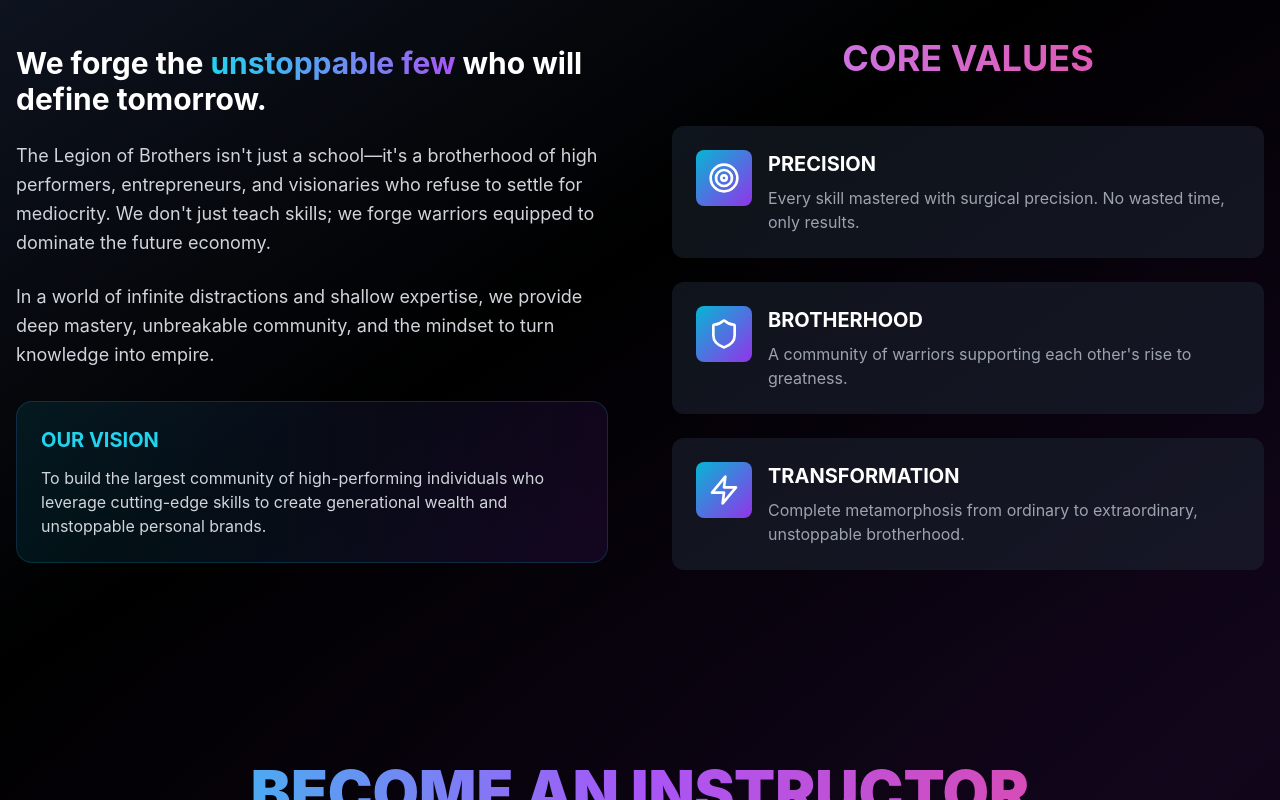
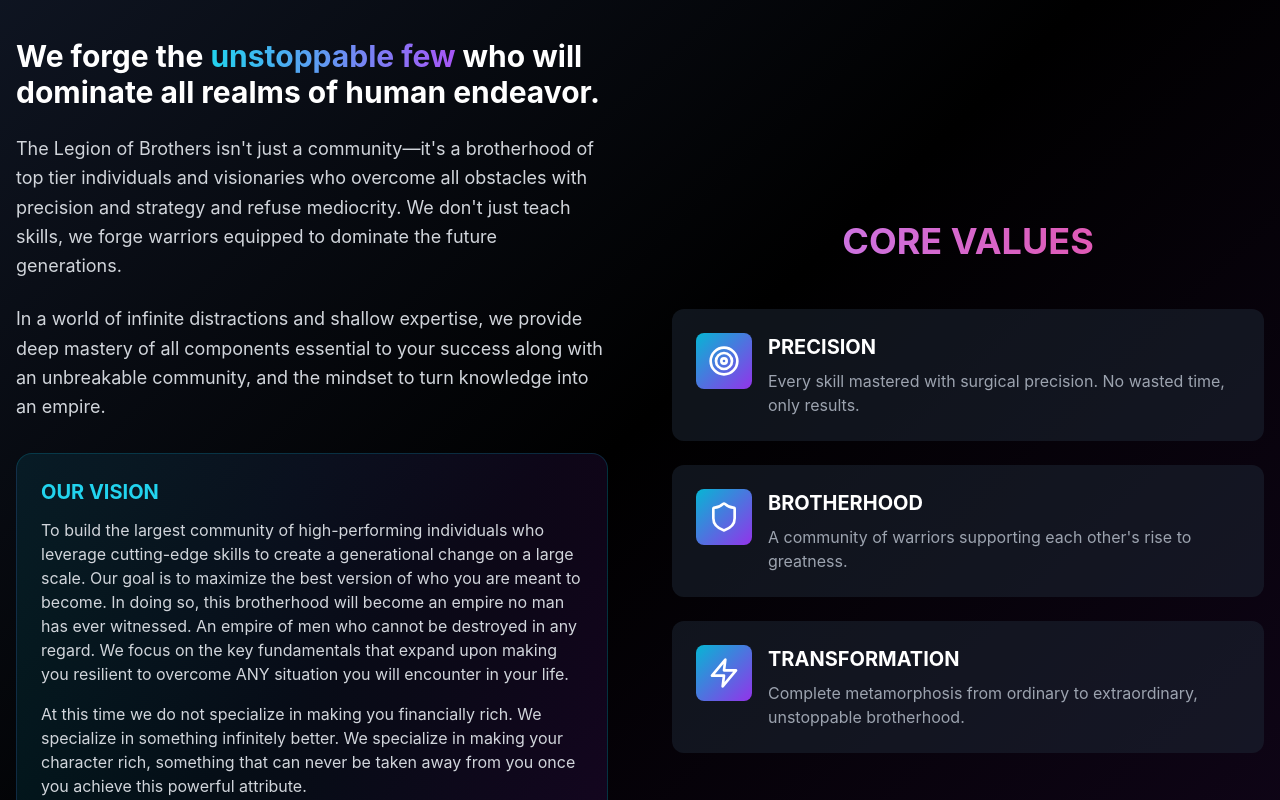
Before and after one commit to Lejs5034/LegionOfBrothers, a React (Vite) app: page / in a window 1280 px wide. Shown: the part 1700-2500 px from the top of the page. Built offline with nearby package versions, Linux system fonts and the light colour scheme; no server answers; the database is empty.

Commit message:
Updated Mission.tsx

```diff
--- a/src/components/Mission/Mission.tsx
+++ b/src/components/Mission/Mission.tsx
@@ -57,18 +57,15 @@ const Mission: React.FC = () => {
           >
             <div className="prose prose-xl text-gray-300 space-y-6">
               <p className="text-2xl md:text-3xl font-bold text-white leading-relaxed">
-                We forge the <span className="text-transparent bg-gradient-to-r from-cyan-400 to-purple-500 bg-clip-text">unstoppable few</span> who will define tomorrow.
+                We forge the <span className="text-transparent bg-gradient-to-r from-cyan-400 to-purple-500 bg-clip-text">unstoppable few</span> who will dominate all realms of human endeavor.
               </p>
 
               <p className="text-lg leading-relaxed">
-                The Legion of Brothers isn't just a school—it's a brotherhood of high performers,
-                entrepreneurs, and visionaries who refuse to settle for mediocrity. We don't just teach skills;
-                we forge warriors equipped to dominate the future economy.
+                The Legion of Brothers isn't just a community—it's a brotherhood of top tier individuals and visionaries who overcome all obstacles with precision and strategy and refuse mediocrity. We don't just teach skills, we forge warriors equipped to dominate the future generations.
               </p>
 
               <p className="text-lg leading-relaxed">
-                In a world of infinite distractions and shallow expertise, we provide deep mastery,
-                unbreakable community, and the mindset to turn knowledge into empire.
+                In a world of infinite distractions and shallow expertise, we provide deep mastery of all components essential to your success along with an unbreakable community, and the mindset to turn knowledge into an empire.
               </p>
             </div>
 
@@ -78,9 +75,16 @@ const Mission: React.FC = () => {
               transition={{ type: "spring", stiffness: 300 }}
             >
               <h3 className="text-xl font-bold text-cyan-400 mb-3">OUR VISION</h3>
-              <p className="text-gray-300">
-                To build the largest community of high-performing individuals who leverage cutting-edge skills
-                to create generational wealth and unstoppable personal brands.
+              <p className="text-gray-300 space-y-4">
+                <span className="block">
+                  To build the largest community of high-performing individuals who leverage cutting-edge skills to create a generational change on a large scale. Our goal is to maximize the best version of who you are meant to become. In doing so, this brotherhood will become an empire no man has ever witnessed. An empire of men who cannot be destroyed in any regard. We focus on the key fundamentals that expand upon making you resilient to overcome ANY situation you will encounter in your life.
+                </span>
+                <span className="block">
+                  At this time we do not specialize in making you financially rich. We specialize in something infinitely better. We specialize in making your character rich, something that can never be taken away from you once you achieve this powerful attribute.
+                </span>
+                <span className="block">
+                  As a brotherhood we all vow to look out for each other and uplift one another as we are all chasing the same goal. This is what will make us stand out from everyone. Join us and become part of the greatest community of men who have ever existed.
+                </span>
               </p>
             </motion.div>
           </motion.div>
```
